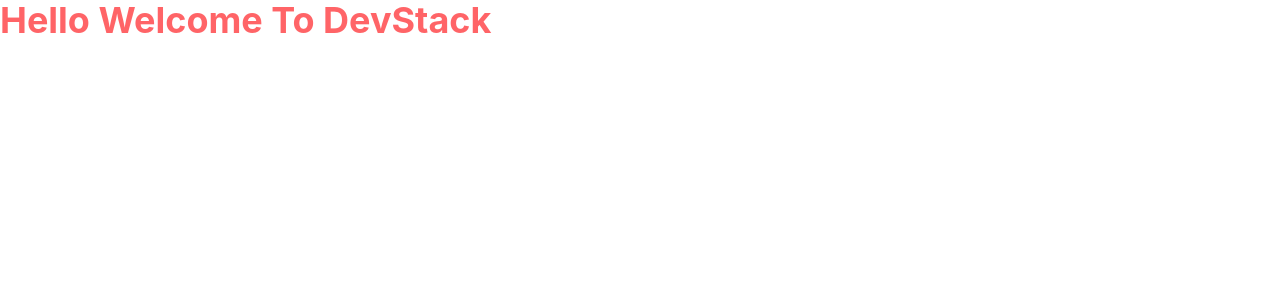
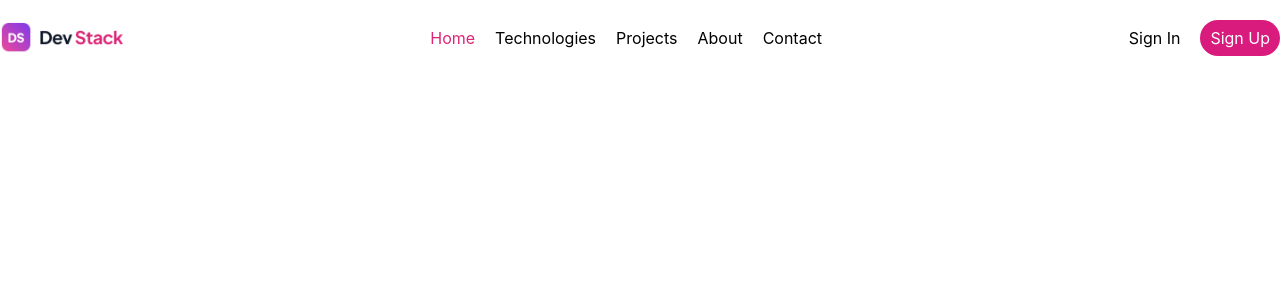
Before and after one commit to nahid1838/Assignment-5-DevStack, a React (Vite) app: page / in a window 1280 px wide. Shown: the top 300 px of the page. Built offline with nearby package versions, Linux system fonts and the light colour scheme.

Commit message:
Nav bar completed

```diff
--- a/src/App.tsx
+++ b/src/App.tsx
@@ -1,10 +1,11 @@
+import Nav from "./components/Nav"
 
 function App() {
 
   return (
     <>
 
-      <h3 className="text-4xl font-bold text-red-400">Hello Welcome To DevStack</h3>
+      <Nav></Nav>
 
     </>
   )
--- a/src/components/Nav.tsx
+++ b/src/components/Nav.tsx
@@ -0,0 +1,26 @@
+import NavLogo from "../assets/logo-text.png"
+
+export default function Nav() {
+    return (
+        <>
+
+        <div className="container mx-auto flex justify-between items-center py-5">
+            <img src={NavLogo} alt="" className="h-8 w-auto" />
+
+            <ul className="flex gap-5">
+                <li className="text-[#DB2777]"><a href="">Home</a></li>
+                <li><a href="">Technologies</a></li>
+                <li><a href="">Projects</a></li>
+                <li><a href="">About</a></li>
+                <li><a href="">Contact</a></li>
+            </ul>
+
+            <div className="flex gap-5 items-center">
+                <span><a href="">Sign In</a></span>
+                <button className="bg-[#D91B7E] text-white px-2.5 py-1.5 rounded-4xl cursor-pointer">Sign Up</button>
+            </div>
+        </div>
+
+        </>
+    )
+}
```
